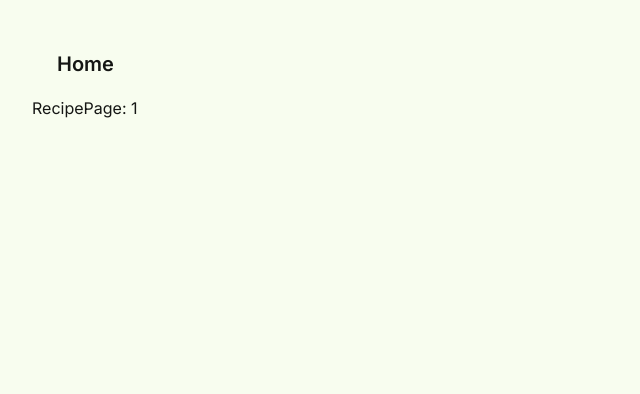
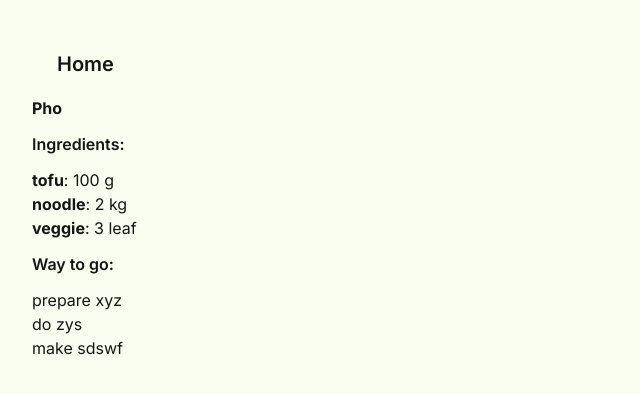
Before and after one commit to cheershanny/recipe-app, a Next.js app: page /recipes/1 in a window 1280 px wide. Shown: the top 394 px of the page, without its empty margins (0-640 px from the left). Built offline with nearby package versions, Linux system fonts and the light colour scheme.

Commit message:
build recipe page

```diff
--- a/app/recipes/[slug]/page.tsx
+++ b/app/recipes/[slug]/page.tsx
@@ -1,9 +1,82 @@
-import React from 'react'
+import { notFound } from "next/navigation";
+
+interface Recipe {
+  id: number;
+  name: string;
+  ingredients: Ingredient[];
+  steps: string[];
+}
+interface Ingredient {
+  id: number;
+  name: string;
+  amount: number;
+  unit: string;
+  required: boolean;
+}
+
+const recipes: Recipe[] = [
+  {
+    id: 1,
+    name: "Pho",
+    ingredients: [
+      { id: 1, name: "tofu", amount: 100, unit: "g", required: true },
+      { id: 2, name: "noodle", amount: 2, unit: "kg", required: true },
+      { id: 3, name: "veggie", amount: 3, unit: "leaf", required: false },
+    ],
+    steps: ["prepare xyz", "do zys", "make sdswf"],
+  },
+  {
+    id: 2,
+    name: "Banh Mi",
+    ingredients: [
+      { id: 1, name: "dff", amount: 100, unit: "g", required: true },
+      { id: 2, name: "fg", amount: 2, unit: "kg", required: true },
+      { id: 3, name: "sdtfgf", amount: 3, unit: "leaf", required: false },
+    ],
+    steps: ["prepare fdsdgdfgdfgfd", "do zys", "make sdswf"],
+  },
+  {
+    id: 3,
+    name: "Pasta",
+    ingredients: [
+      {
+        id: 1,
+        name: "sure it's different",
+        amount: 100,
+        unit: "g",
+        required: true,
+      },
+      { id: 2, name: "fdsfgdgdfg", amount: 2, unit: "kg", required: true },
+      { id: 3, name: "sdfdsf", amount: 3, unit: "leaf", required: false },
+    ],
+    steps: ["prepare xyz", "do zys", "make sdswf"],
+  },
+];
 
 const RecipePage = ({ params }: { params: { slug: string } }) => {
+  const recipe = recipes.find((recipe) => (recipe.id === parseInt(params.slug)));
+  console.log({ recipe });
+  if (!recipe) notFound();
   return (
-    <div>RecipePage: {params.slug}</div>
-  )
-}
+    <div>
+      <h2 className="font-bold">{recipe.name}</h2>
+      <h3 className="font-semibold py-3">Ingredients: </h3>
+      <ul>
+        {recipe.ingredients.map((ingredient) => (
+          <li key={ingredient.id}>
+            <strong>{ingredient.name}</strong>: {ingredient.amount}{" "}
+            {ingredient.unit}
+          </li>
+        ))}
+      </ul>
+      <h3 className="font-semibold py-3">Way to go:</h3>
+      <ul>
+        {recipe.steps.map((step, index) => (
+          <li key={index}>{step}</li>
+        ))}
+      </ul>
+    </div>
+  );
+};
 
-export default RecipePage
+export default RecipePage;
```
